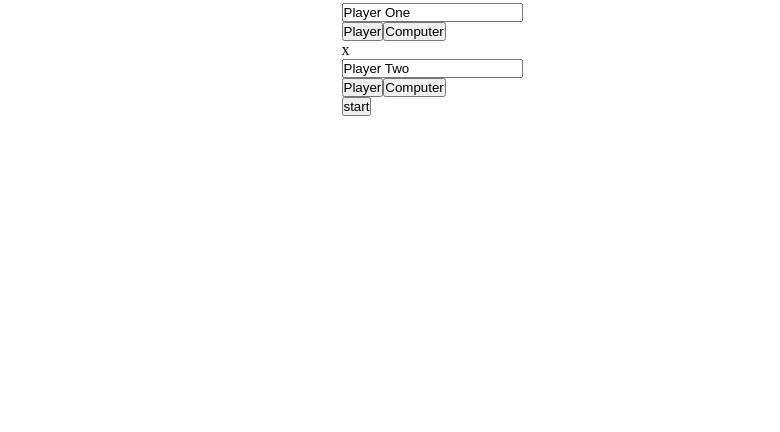
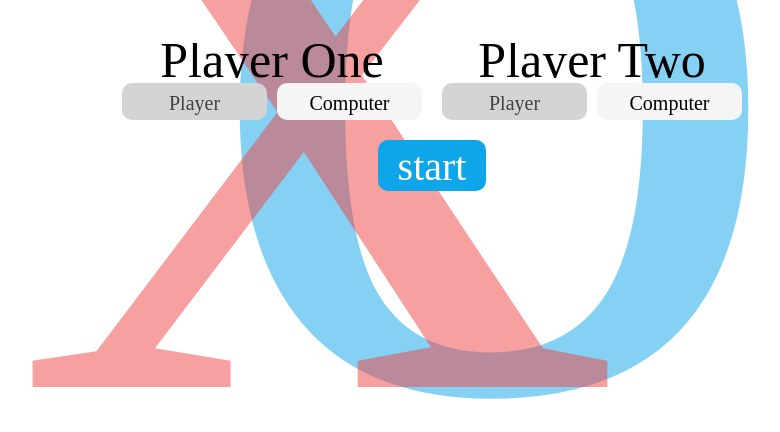
Before and after one commit to Larrys-code/Tic-Tac-Toe, a website: page index.html in a window 1280 px wide. Shown: the part 368-800 px from the top of the page, without its empty margins (208-988 px from the left). Drawn offline with Linux system fonts and the light colour scheme; a web font is replaced by a local one.

Commit message:
Style start screen

```diff
--- a/styles/styles.css
+++ b/styles/styles.css
@@ -7,8 +7,18 @@
 
 html {
     --red: #EF4444;
+    --red-dark: #B91C1C;
     --blue: #0EA5E9;
+    --blue-dark: #0369A1;
+    --grey-lighter: #F5F5F5;
+    --grey-lighter-dark: #E5E5E5;
+    --grey-light: #D4D4D4;
     --grey: #A3A3A3;
+    --grey-dark: #404040;
+}
+
+button {
+    transition: 0.3s;
 }
 
 .container {
@@ -19,7 +29,165 @@ html {
     justify-items: center;
     align-items: center;
     align-content: center;
+    overflow: hidden;
 }
+
+.start-screen {
+    font-family: Dongle;
+    display: grid;
+    height: 100vh;
+    padding: 0px 40px;
+    grid-template-columns: repeat(2, 300px);
+    grid-template-rows: repeat(4, max-content);
+    column-gap: 20px;
+    justify-items: center;
+    align-content: center;
+}
+
+.start-screen .title {
+    grid-column: 1/-1;
+    line-height: 70%;
+    font-size: 70px;
+    font-weight: 400;
+    z-index: 3;
+}
+
+.start-screen .form-container {
+    display: grid;
+    grid-template-columns: repeat(2, 1fr);
+    grid-template-rows: repeat(3, max-content);
+    column-gap: 10px;
+    justify-self: stretch;
+}
+
+.form-container button {
+    cursor: pointer;
+    font-family: Dongle;
+    font-weight: 400;
+    font-size: 20px;
+    line-height: 70%;
+    padding: 13px 20px 10px;
+    border-radius: 10px;
+    border-style: none;
+    background-color: var(--grey-lighter);
+}
+
+.form-container button:hover {
+    background-color: var(--grey-lighter-dark);
+}
+
+.form-container button.active {
+    cursor: default;
+    color: var(--grey-dark);
+    background-color: var(--grey-light);
+}
+
+.start-screen .select-screen-token {
+    grid-column: 1/-1;
+    z-index: -1;
+    justify-self: center;
+    line-height: 10%;
+    font-size: 1200px;
+    font-weight: 300;
+    opacity: 50%;
+    transition: opacity 0.5s cubic-bezier(0.84, 0.09, 0.57, 0.96), transform 0.4s cubic-bezier(0.41, -0.49, 0.29, 1.05);
+    transition-delay: 0.4s;
+}
+
+.select-screen-token.o {
+    transform: translateX(37%);
+    color: var(--blue);
+}
+
+.select-screen-token.x {
+    transform: translateX(-45%);
+    color: var(--red);
+}
+
+.form-container:hover .select-screen-token {
+    transform: translateX(0%);
+    opacity: 80%;
+    transition: opacity 0.5s cubic-bezier(0.84, 0.09, 0.57, 0.96), transform 0.4s cubic-bezier(1, 0.14, 0.29, 1.05);
+    transition-delay: 0s;
+}
+
+.start-screen .player-form {
+    grid-column: 1/-1;
+    display: grid;
+    align-items: center;
+    margin-bottom: 5px;
+}
+
+.start-screen .player-form#player-1 {
+    grid-template-columns: 1fr max-content;
+}
+
+.start-screen .player-form#player-2 {
+    grid-template-columns: max-content 1fr;
+}
+
+.player-form#player-2 input[type = "text"] {
+    grid-column: 2/-1;
+    /* text-align: right; */
+}
+.player-form#player-2 input[type = "button"] {
+    grid-column: 1/2;
+    grid-row: 1/2;
+}
+
+.player-form input[type = "text"] {
+    text-align: center;
+    appearance: none;
+    border-style: none;
+    background-color: transparent;
+    outline: none;
+    font-family: Dongle;
+    font-size: 50px;
+    font-weight: 400;
+    line-height: 0%;
+    overflow: hidden;
+    height: 0.7em;
+    padding: 0px;
+    width: 100%;
+}
+
+.player-form input[type = "button"] {
+    transition: 0.3s;
+    cursor: pointer;
+    font-family: Dongle;
+    font-weight: 400;
+    font-size: 20px;
+    line-height: 70%;
+    padding: 13px 20px 10px;
+    border-radius: 10px;
+    border-style: none;
+    background-color: var(--grey-lighter);
+}
+
+.player-form input[type = "button"]:hover {
+    background-color: var(--grey-lighter-dark);
+}
+
+
+.start-screen .start-button {
+    margin-top: 20px;
+    grid-column: 1/-1;
+    cursor: pointer;
+    font-family: Dongle;
+    font-weight: 300;
+    font-size: 40px;
+    line-height: 70%;
+    padding: 13px 20px 10px;
+    border-radius: 10px;
+    border-style: none;
+    background-color: var(--blue);
+    color: white;
+}
+
+.start-screen .start-button:hover {
+    background-color: var(--blue-dark);
+}
+
 
 .scoreboard {
     font-family: Dongle;
@@ -115,7 +283,7 @@ html {
     text-align: center;
     animation-name: fly-in, wait-here, fly-out;
     animation-duration: 1s, 2s, 0.7s;
-    animation-delay: 0ms, 1s, 3s; /* add this */
+    animation-delay: 0ms, 1s, 3s;
     animation-timing-function: cubic-bezier(0.24, 1.05, 0.51, 0.96), ease-in, cubic-bezier(0.56, 0.04, 0.66,-0.02);
     animation-iteration-count: 1, 1, 1;
 }
@@ -130,6 +298,7 @@ html {
 }
 
 .board .cell {
+    transition: none;
     display: grid;
     place-items: center;
     line-height: 0%;
@@ -193,9 +362,17 @@ html {
     background-color: var(--grey);
 }
 
+.board-controls .exit:hover {
+    background-color: var(--grey-dark);
+}
+
 .board-controls .new-match {
     grid-column: 3/4;
     background-color: var(--blue);
+}
+
+.board-controls .new-match:hover {
+    background-color: var(--blue-dark);
 }
 
 @keyframes place {
```
